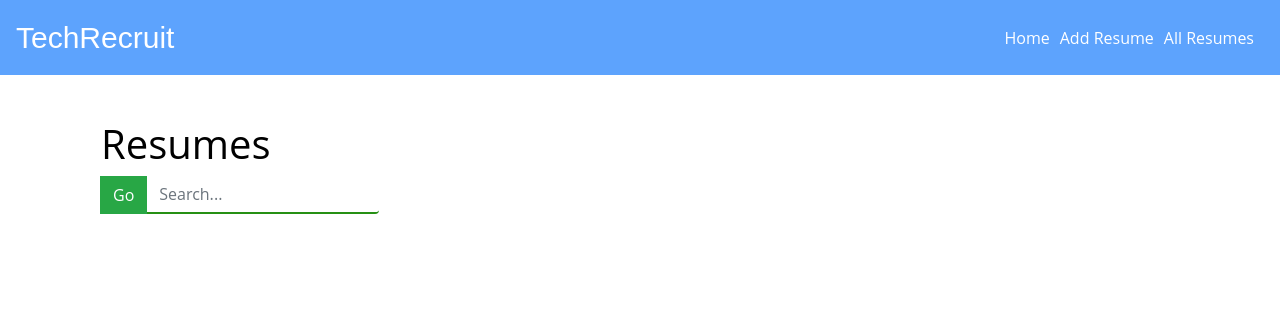
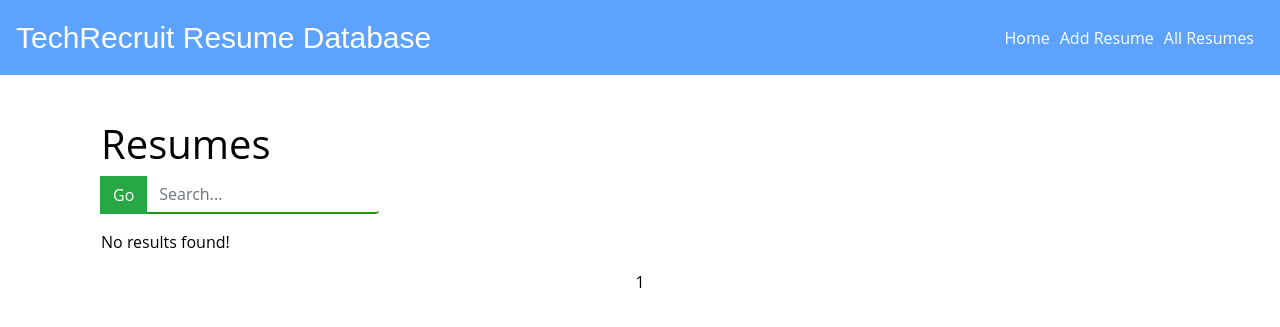
Before and after one commit to Code-Institute-Submissions/Milestone-60, a Flask app: template templates/resumes.html in a window 1280 px wide. Shown: the top 327 px of the page. Run offline with Flask 2, Linux system fonts and the light colour scheme; the template is opened without the code that fills it: most values are stand-ins (such as "Sample title", 1, 10 or a date in 2020); some libraries are stand-ins or nearby versions.

Commit message:
resume search - app.py get_resumes

```diff
--- a/app.py
+++ b/app.py
@@ -9,6 +9,8 @@ app.config['MONGO_DBNAME'] = 'recruitment'
 app.config["MONGO_URI"] = 'mongodb+srv://root:r00tUser@myfirstcluster.tzpih.mongodb.net/recruitment?retryWrites=true&w=majority'
 
 mongo = PyMongo(app)
+pg_lim = 8
+first_pg = 1
 
 
 @app.route('/')
@@ -41,7 +43,7 @@ def delete_resume(resume_id):
 
 @app.route('/edit_resume/<resume_id>')
 def edit_resume(resume_id):
-    return render_template('edit_resume.html', resume=mongo.db.resumes.find_one({'_id': ObjectId(resume_id)}), job_title=mongo.db.job_title.find().sort([("name", 1)]))
+    return render_template('edit_resume.html', resume=mongo.db.resumes.find_one({'_id': ObjectId(resume_id)}), job_title=mongo.db.resumes.find().sort([("name", 1)]))
 
 
 
@@ -55,9 +57,21 @@ def get_resume(resume_id):
 
 @app.route('/resumes')
 def get_resumes():
+    search=request.args.get('search')
+    page = request.args.get('page')
+    if not page:
+        return redirect('/resumes?page=1')
+    try:
+        page = int(page)
+    except (TypeError, ValueError):
+        return redirect('/resumes?page=1')
+    query={} if not search else {'name':re.compile(rf'{search}',re.I)}
+    count=mongo.db.resumes.count(query)
+    resumes=mongo.db.resumes.find(query)
+    previous_url=url_for('get_resumes', page=page-1, search=search) if page > first_pg else None
+    next_url=url_for('get_resumes', page=page+1, search=search) if page*pg_lim < count else None
 
-
-    return render_template('resumes.html')
+    return render_template('resumes.html', resumes=resumes.sort([("date",-1)]).skip((page-first_pg)*pg_lim if page > first_pg else 0).limit(pg_lim), page=(page if count > pg_lim else None) if page > 0 else first_pg,  previous=previous_url, next=next_url, count=count)
 
 
 @app.route('/resumes/<resume_id>/update', methods=["POST"])
--- a/templates/base.html
+++ b/templates/base.html
@@ -12,7 +12,7 @@
 
 <body>
     <nav class="navbar navbar-expand-lg navbar-dark fixed-top bg-nav-bar">
-        <a class="navbar-brand" id="logo" href="{{url_for('home')}}">TechRecruit</a>
+        <a class="navbar-brand" id="logo" href="{{url_for('home')}}">TechRecruit Resume Database</a>
         <button class="navbar-toggler" type="button" data-toggle="collapse" data-target="#navbarNav"
             aria-controls="navbarNav" aria-expanded="false" aria-label="Toggle navigation">
             <span class="navbar-toggler-icon"></span>
--- a/templates/resume.html
+++ b/templates/resume.html
@@ -25,7 +25,7 @@
                     </div>
                     <div class="modal-footer">
                         <button type="button" class="btn btn-edit" data-dismiss="modal">Cancel</button>
-                        <form method="POST" action="{{url_for('delete_recipe', recipe_id=recipe._id)}}">
+                        <form method="POST" action="{{url_for('delete_resume', resume_id=resume._id)}}">
                             <button type="submit" class="btn btn-del">Delete</button>
                         </form>
                     </div>
--- a/templates/resumes.html
+++ b/templates/resumes.html
@@ -19,22 +19,42 @@
 </div>
 <div class="container">
     <div class="boxed ">
-
+    {% if count > 0 %}
         <div class="row row-cols-1 row-cols-md-3">
             {% for resume in resumes %}
             <a href="{{url_for('get_resume', resume_id=resume._id)}}">
                 <div class="col mb-4 card-info">
                     <div class="card card-border">
-
-
+                        {% if not resume.image %}
+                        <img src="/static/images/default_image.png" class="card-img-top card-img" alt="...">
+                        {% else %}
+                            <img src="{{resume.image}}" class="card-img-top card-img" alt="...">
+                        {% endif %}
+                        <div class="card-body">
+                            <h5 class="card-title">{{resume.name}}</h5>
+                        </div>
                     </div>
                 </div>
             </a>
             {% endfor %}
         </div>
-
-
-
+        {% else %}
+        <p class="ml-3">No results found!</p>
+        {% endif %}
+        {% if page %}
+        <div class="text-center mb-3">
+            <span>
+                {% if not previous %}
+                {% else %}
+                <a class="pagination-arrow" href="{{previous}}">&lt;</a>
+                {% endif %}
+                <span>{{page}}</span>
+                {% if not next %}
+                {% else %}
+                <a class="pagination-arrow" href="{{next}}">&gt;</a>
+                {% endif %}
+        </div>
+        {% endif %}
     </div>
 </div>
 {% endblock %}
```
